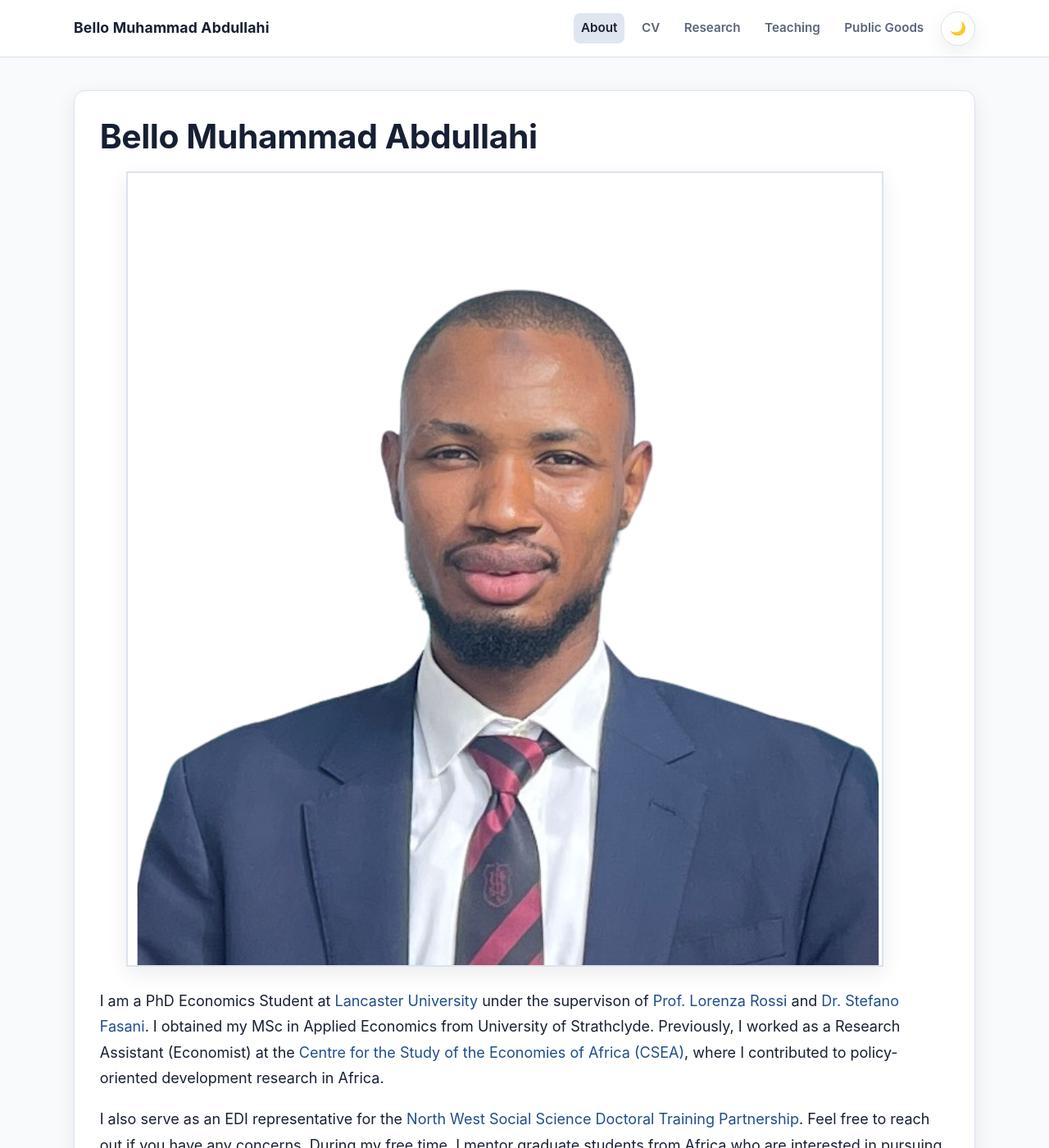
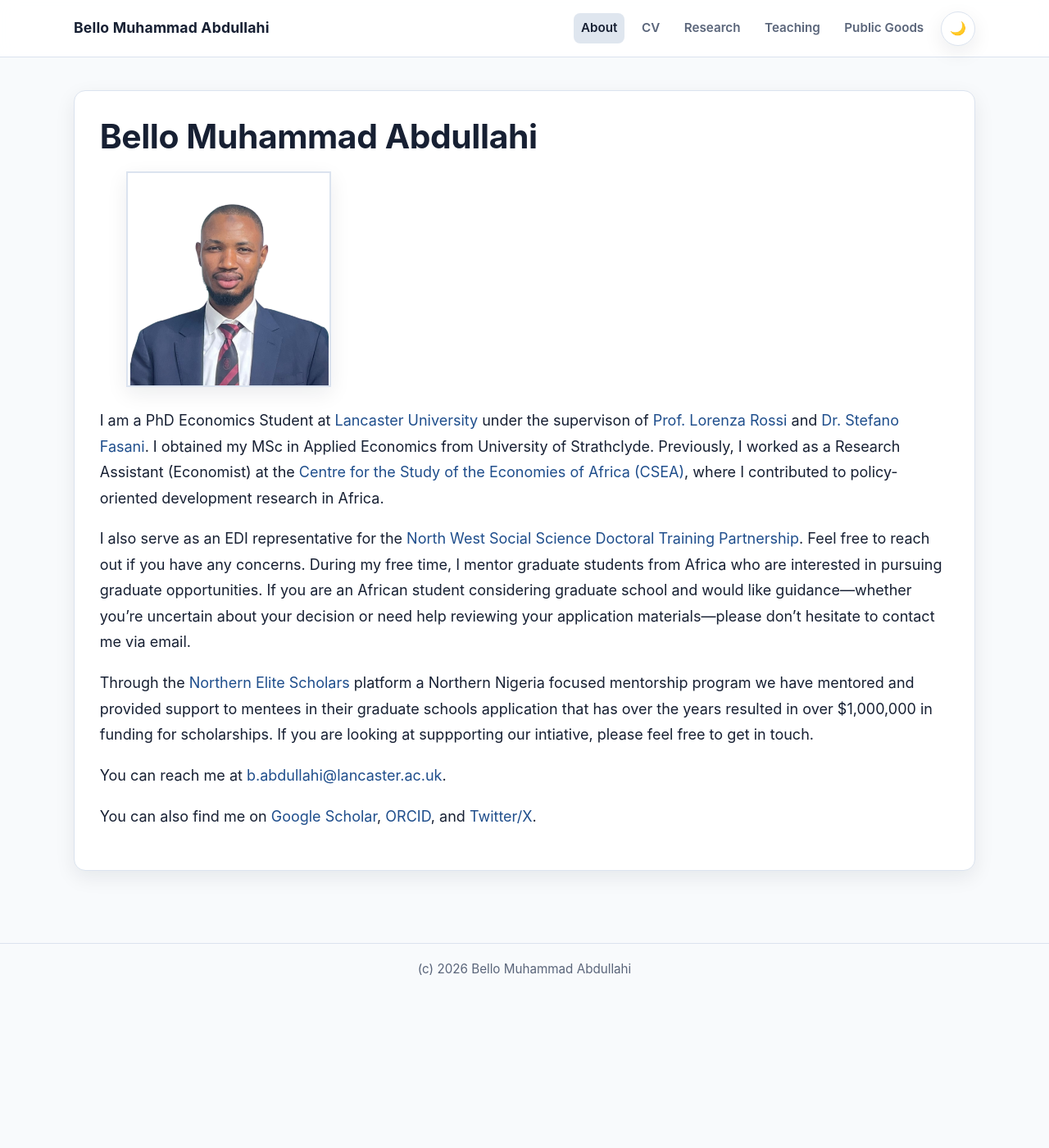
Before and after one commit to Bello-Abdullahi/Bello-Abdullahi.github.io, a Jekyll site: the page built from _pages/about.md, in a window 1280 px wide and 1400 px high. Shown: the whole window at 82% size. Built offline with Jekyll 4.4.1, drawn with Linux system fonts in a browser that asks for light colours.

Commit message:
Update CSS variables and styles in custom.css

```diff
--- a/assets/css/custom.css
+++ b/assets/css/custom.css
@@ -161,11 +161,15 @@ a:focus {
 .profile {
   margin-left: 2rem;
   margin-bottom: 1rem;
+  max-width: 250px;
 }
 
 .profile img {
   border: 2px solid var(--border);
   box-shadow: var(--shadow);
+  width: 100%;
+  height: auto;
+  object-fit: cover;
 }
 
 .site-footer {
```
